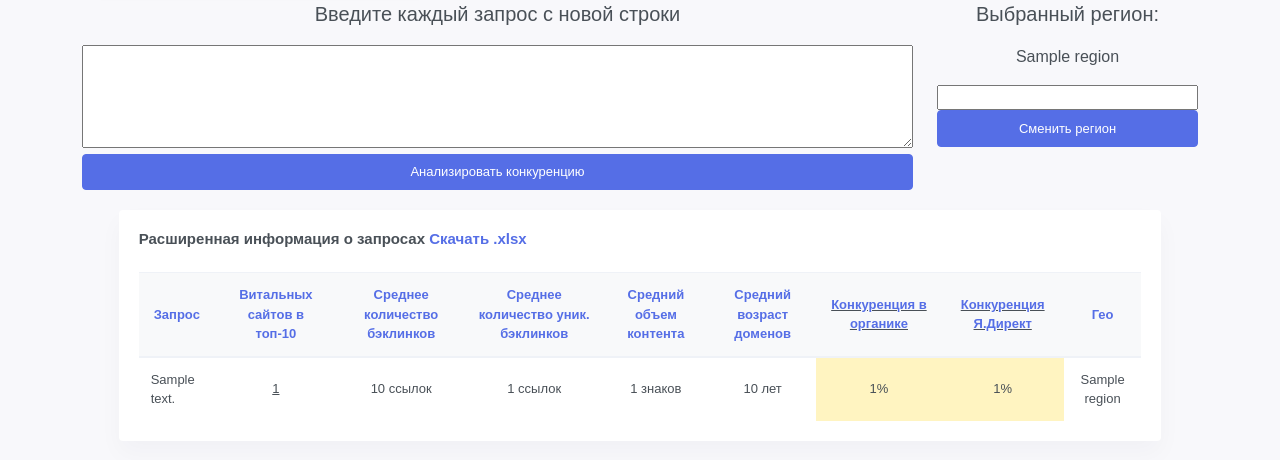
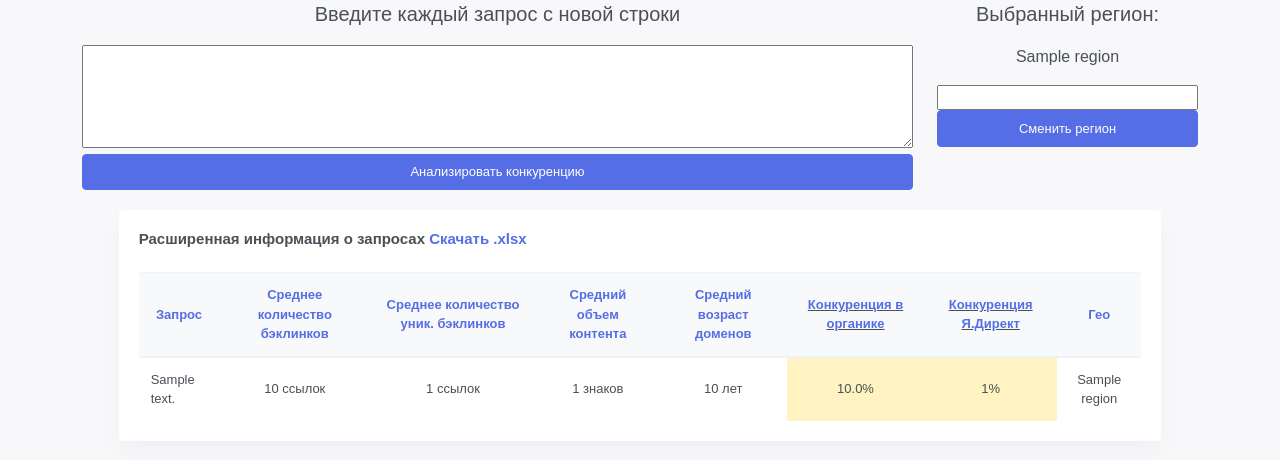
Before and after one commit to Wenfort/concurent_site_release, a Django app: template main/templates/main/non_restricted_requests.html in a window 1280 px wide. Shown: the part 203-663 px from the top of the page. Run offline with Django 3.2, Linux system fonts and the light colour scheme; tables that the repository leaves empty hold one stand-in row (values such as "Sample post"); the template is opened without the code that fills it: values that come from a table or form of the project are taken from there, most other values are stand-ins (such as "Sample title", 1, 10 or a date in 2020); some libraries are stand-ins or nearby versions.

```diff
--- a/main/templates/main/non_restricted_requests.html
+++ b/main/templates/main/non_restricted_requests.html
@@ -20,16 +20,6 @@
                                             {% else %}
                                                 <a href="?sort=request"> Запрос</a>
                                             {% endif %}
-                                        </div>
-                                    </th>
-                                    <th>
-                                        <div style="text-align: center">
-
-                                                {% if sort_type == '-vital_count' %}
-                                                    <a href="?sort=vital_count">Витальных сайтов в топ-10</a>
-                                                {% else %}
-                                                    <a href="?sort=-vital_count">Витальных сайтов в топ-10</a>
-                                                {% endif %}
                                         </div>
                                     </th>
                                     <th>
@@ -107,29 +97,24 @@
                                         {% if request.status == 'progress'  %}
                                             <tr>
                                                 <td>{{ request.text }}</td>
-                                                <td colspan="7" style="text-align: center">Запрос в очереди.</td>
+                                                <td colspan="6" style="text-align: center">Запрос в очереди.</td>
                                                 <td> {{ request.region.name }}</td>
                                             </tr>
                                         {% elif request.status == 'backlinks' %}
                                             <tr>
                                                 <td>{{ request.text }}</td>
-                                                <td colspan="7" style="text-align: center">Запрос обрабатывается.</td>
+                                                <td colspan="6" style="text-align: center">Запрос обрабатывается.</td>
                                                 <td> {{ request.region.name }}</td>
                                             </tr>
                                         {% else %}
                                             <tr>
                                             <div style="text-align: center">
                                                 <td> {{ request.text }} </td>
-                                                {% if request.vital_sites_count == 0 %}
-                                                    <td> <div style="text-align: center"> 0 </div> </td>
-                                                {% else %}
-                                                    <td> <div style="text-align: center"><div class="vital_sites" data-title="{{ request.vital_sites }}">{{ request.vital_sites_count }}</div></div> </td>
-                                                {% endif %}
                                                 <td> <div style="text-align: center">{{ request.average_total_backlinks }} ссылок</div> </td>
                                                 <td> <div style="text-align: center">{{ request.average_unique_backlinks }} ссылок</div> </td>
                                                 <td> <div style="text-align: center">{{ request.average_volume }} знаков </div> </td>
                                                 <td> <div style="text-align: center">{{ request.average_age }} лет </div> </td>
-                                                <td style="background-color: #fff4c1; border-top: 1px solid #fff4c1;"> <div style="text-align: center">{{ request.seo_concurency }}%</div> </td>
+                                                <td style="background-color: #fff4c1; border-top: 1px solid #fff4c1;"> <div style="text-align: center">{{ request.total_concurency }}%</div> </td>
                                                 {% if request.is_direct_final == 0 %}
                                                     <td style="background-color: #fff4c1; border-top: 1px solid #fff4c1; color: red;"> <div style="color: red; text-align: center;"><div class="vital_sites" data-title="Предварительные данные. Они могут автоматически измениться в течение 5-10 минут. ">{{ request.direct_concurency }}%</div></div></td>
                                                 {% else %}
```
